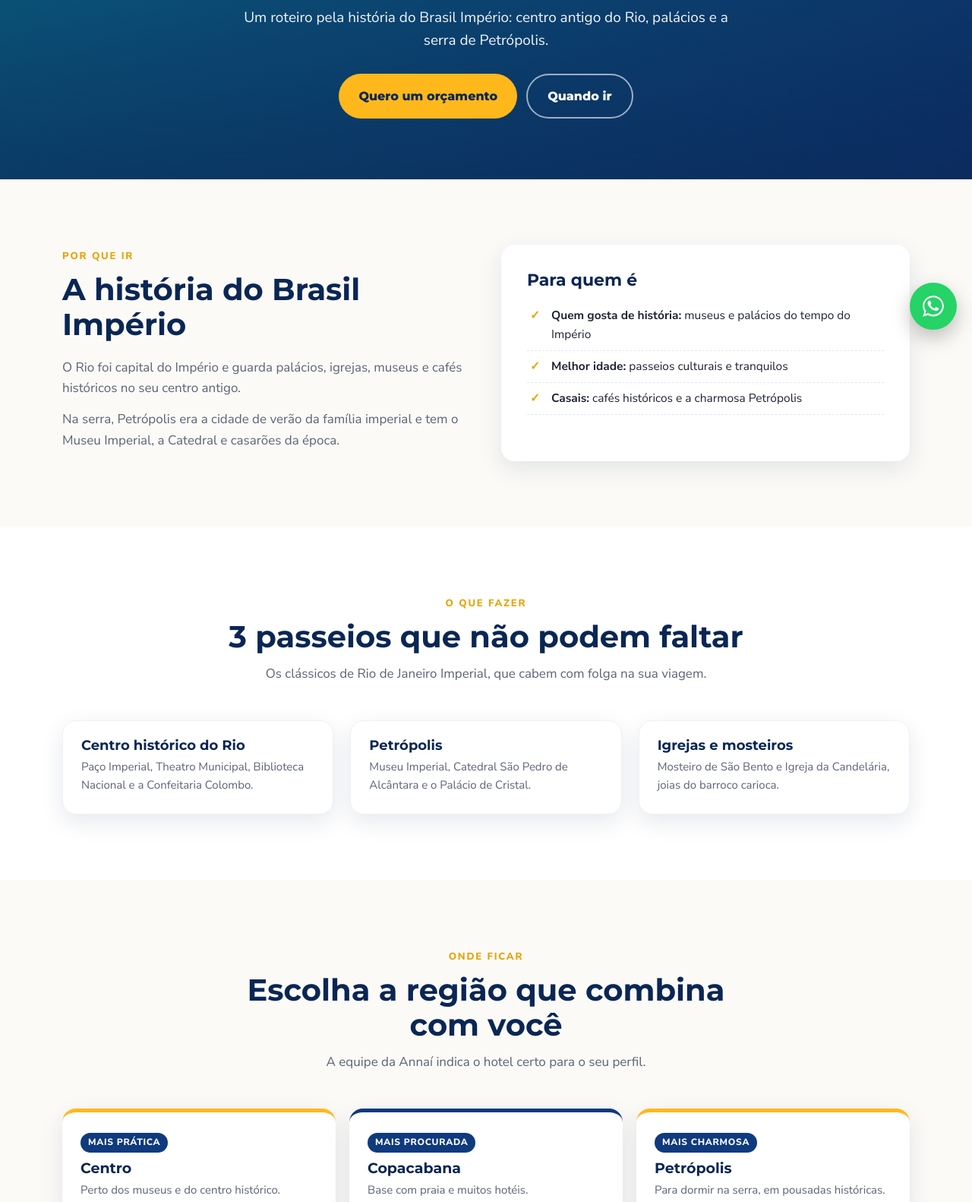
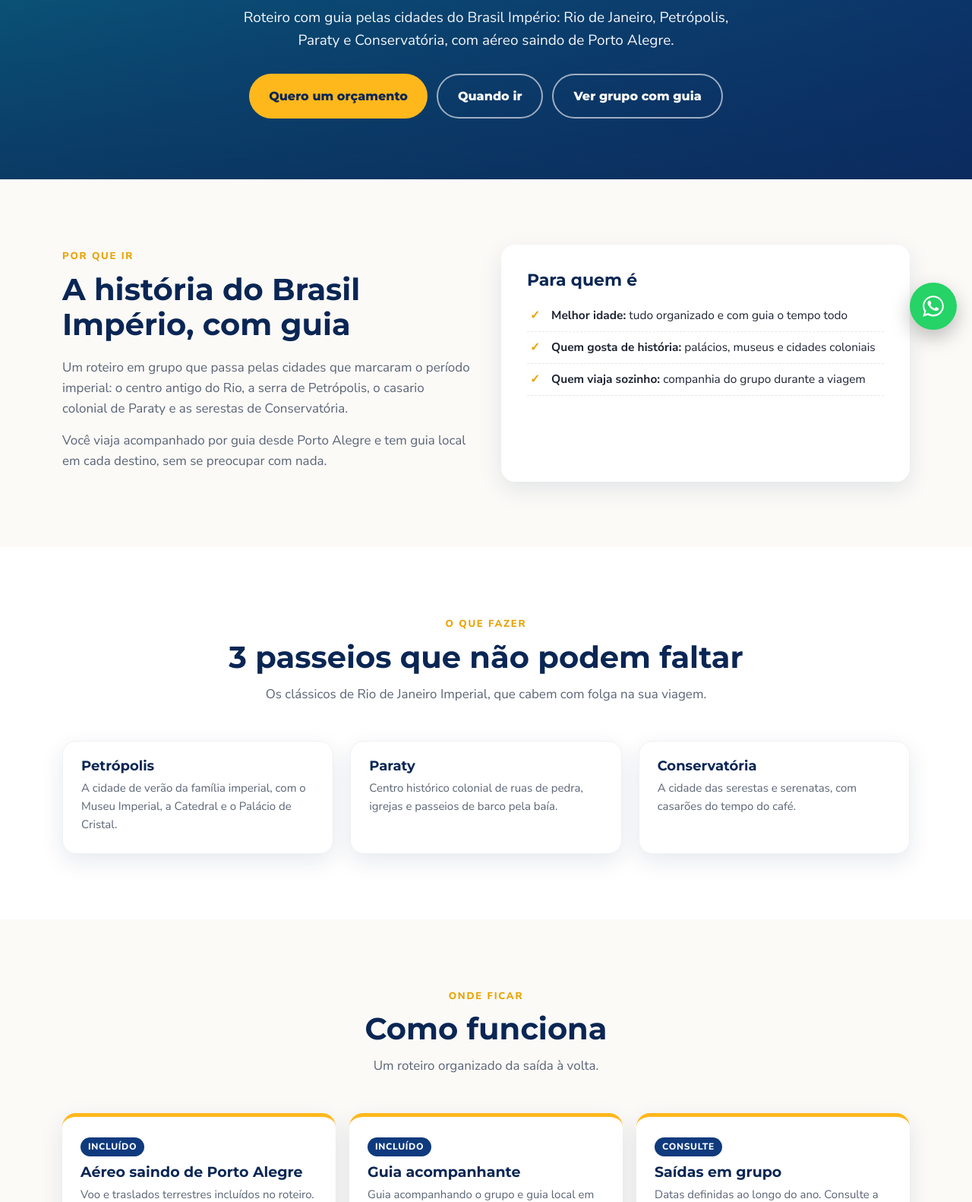
Before and after one commit to annaiturismo/site, a plain HTML site: page rio-imperial.html in a window 1280 px wide. Shown: the part 346-1928 px from the top of the page at 76% size. Drawn offline with Linux system fonts and the light colour scheme.

Commit message:
Rio de Janeiro Imperial como roteiro em grupo com guia (Andes)
Co-Authored-By: Claude Opus 5.5 <noreply@anthropic.com>
Claude-Session: https://claude.ai/code/session_01FDuZz8JTniBtmWeRauMztE

```diff
--- a/rio-imperial.html
+++ b/rio-imperial.html
@@ -2,7 +2,7 @@
 <html lang="pt-BR"><head>
 <meta charset="utf-8"><meta name="viewport" content="width=device-width,initial-scale=1">
 <title>Rio de Janeiro Imperial: o que fazer, onde ficar e quando ir | Annaí Turismo</title>
-<meta name="description" content="Um roteiro pela história do Brasil Império: centro antigo do Rio, palácios e a serra de Petrópolis. Guia da Annaí Turismo com passeios, onde ficar e melhor época, com saída de Porto Alegre.">
+<meta name="description" content="Roteiro com guia pelas cidades do Brasil Império: Rio de Janeiro, Petrópolis, Paraty e Conservatória, com aéreo saindo de Porto Alegre. Guia da Annaí Turismo com passeios, onde ficar e melhor época, com saída de Porto Alegre.">
 <link rel="icon" href="img/selo.png">
 <link rel="preconnect" href="https://fonts.googleapis.com">
 <link href="https://fonts.googleapis.com/css2?family=Montserrat:wght@700;800&amp;family=Nunito+Sans:ital,wght@0,400;0,700;0,800;1,400&amp;display=swap" rel="stylesheet">
@@ -26,27 +26,28 @@
 <main>
 <div class="capa-dest" style="--foto:url('img/rio-imperial-capa.jpg')"><div class="wrap">
   <a class="voltar" href="destinos.html#historia">← Guia de destinos</a>
-  <span class="etiqueta">História e cultura · Rio de Janeiro</span>
+  <span class="etiqueta">História e cultura · Roteiro com guia</span>
   <h1>Rio de Janeiro Imperial</h1>
-  <p>Um roteiro pela história do Brasil Império: centro antigo do Rio, palácios e a serra de Petrópolis.</p>
+  <p>Roteiro com guia pelas cidades do Brasil Império: Rio de Janeiro, Petrópolis, Paraty e Conservatória, com aéreo saindo de Porto Alegre.</p>
   <div class="acoes-capa">
     <a class="btn btn-ouro" href="#orcamento">Quero um orçamento</a>
     <a class="btn btn-linha" href="#quando">Quando ir</a>
+    <a class="btn btn-linha" href="https://annaiturismo.gruposcomguia.com.br" target="_blank" rel="noopener">Ver grupo com guia</a>
   </div>
 </div></div>
 
 <section><div class="wrap dois porque">
   <div>
-    <div class="titulo" style="text-align:left;margin:0 0 20px"><small>Por que ir</small><h2>A história do Brasil Império</h2></div>
-    <p>O Rio foi capital do Império e guarda palácios, igrejas, museus e cafés históricos no seu centro antigo.</p>
-    <p>Na serra, Petrópolis era a cidade de verão da família imperial e tem o Museu Imperial, a Catedral e casarões da época.</p>
+    <div class="titulo" style="text-align:left;margin:0 0 20px"><small>Por que ir</small><h2>A história do Brasil Império, com guia</h2></div>
+    <p>Um roteiro em grupo que passa pelas cidades que marcaram o período imperial: o centro antigo do Rio, a serra de Petrópolis, o casario colonial de Paraty e as serestas de Conservatória.</p>
+    <p>Você viaja acompanhado por guia desde Porto Alegre e tem guia local em cada destino, sem se preocupar com nada.</p>
   </div>
   <div class="caixa">
     <h3>Para quem é</h3>
     <ul class="lista">
-      <li><b>Quem gosta de história:</b> museus e palácios do tempo do Império</li>
-      <li><b>Melhor idade:</b> passeios culturais e tranquilos</li>
-      <li><b>Casais:</b> cafés históricos e a charmosa Petrópolis</li>
+      <li><b>Melhor idade:</b> tudo organizado e com guia o tempo todo</li>
+      <li><b>Quem gosta de história:</b> palácios, museus e cidades coloniais</li>
+      <li><b>Quem viaja sozinho:</b> companhia do grupo durante a viagem</li>
     </ul>
   </div>
 </div></section>
@@ -54,18 +55,18 @@
 <section style="background:#fff"><div class="wrap">
   <div class="titulo"><small>O que fazer</small><h2>3 passeios que não podem faltar</h2><p>Os clássicos de Rio de Janeiro Imperial, que cabem com folga na sua viagem.</p></div>
   <div class="passeios tres">
-    <div class="passeio"><img class="foto" src="img/rio-imperial-1.jpg" alt="" loading="lazy" onerror="this.remove()"><div class="txt"><h3>Centro histórico do Rio</h3><p>Paço Imperial, Theatro Municipal, Biblioteca Nacional e a Confeitaria Colombo.</p></div></div>
-    <div class="passeio"><img class="foto" src="img/rio-imperial-2.jpg" alt="" loading="lazy" onerror="this.remove()"><div class="txt"><h3>Petrópolis</h3><p>Museu Imperial, Catedral São Pedro de Alcântara e o Palácio de Cristal.</p></div></div>
-    <div class="passeio"><img class="foto" src="img/rio-imperial-3.jpg" alt="" loading="lazy" onerror="this.remove()"><div class="txt"><h3>Igrejas e mosteiros</h3><p>Mosteiro de São Bento e Igreja da Candelária, joias do barroco carioca.</p></div></div>
+    <div class="passeio"><img class="foto" src="img/rio-imperial-1.jpg" alt="" loading="lazy" onerror="this.remove()"><div class="txt"><h3>Petrópolis</h3><p>A cidade de verão da família imperial, com o Museu Imperial, a Catedral e o Palácio de Cristal.</p></div></div>
+    <div class="passeio"><img class="foto" src="img/rio-imperial-2.jpg" alt="" loading="lazy" onerror="this.remove()"><div class="txt"><h3>Paraty</h3><p>Centro histórico colonial de ruas de pedra, igrejas e passeios de barco pela baía.</p></div></div>
+    <div class="passeio"><img class="foto" src="img/rio-imperial-3.jpg" alt="" loading="lazy" onerror="this.remove()"><div class="txt"><h3>Conservatória</h3><p>A cidade das serestas e serenatas, com casarões do tempo do café.</p></div></div>
   </div>
 </div></section>
 
 <section><div class="wrap">
-  <div class="titulo"><small>Onde ficar</small><h2>Escolha a região que combina com você</h2><p>A equipe da Annaí indica o hotel certo para o seu perfil.</p></div>
+  <div class="titulo"><small>Onde ficar</small><h2>Como funciona</h2><p>Um roteiro organizado da saída à volta.</p></div>
   <div class="regioes">
-    <div class="regiao-c"><span class="selo-r">Mais prática</span><h3>Centro</h3><p>Perto dos museus e do centro histórico.</p></div>
-    <div class="regiao-c destaque-r"><span class="selo-r">Mais procurada</span><h3>Copacabana</h3><p>Base com praia e muitos hotéis.</p></div>
-    <div class="regiao-c"><span class="selo-r">Mais charmosa</span><h3>Petrópolis</h3><p>Para dormir na serra, em pousadas históricas.</p></div>
+    <div class="regiao-c"><span class="selo-r">Incluído</span><h3>Aéreo saindo de Porto Alegre</h3><p>Voo e traslados terrestres incluídos no roteiro.</p></div>
+    <div class="regiao-c"><span class="selo-r">Incluído</span><h3>Guia acompanhante</h3><p>Guia acompanhando o grupo e guia local em cada destino.</p></div>
+    <div class="regiao-c"><span class="selo-r">Consulte</span><h3>Saídas em grupo</h3><p>Datas definidas ao longo do ano. Consulte a próxima saída.</p></div>
   </div>
   <div class="hoteis hoteis-cta">
     <h3>⭐ Hotéis que a Annaí indica</h3>
@@ -78,8 +79,8 @@
   <div class="titulo"><small>Quando ir</small><h2>Planeje sua viagem</h2></div>
   <div class="infos">
     <div><span>☀️</span><b>Melhor época</b><p>O ano todo</p></div>
-    <div><span>🗓️</span><b>Quanto tempo</b><p>4 a 5 noites</p></div>
-    <div><span>✈️</span><b>Saindo de Porto Alegre</b><p>Voo direto</p></div>
+    <div><span>🗓️</span><b>Quanto tempo</b><p>10 dias</p></div>
+    <div><span>✈️</span><b>Saindo de Porto Alegre</b><p>Aéreo incluído no roteiro</p></div>
   </div>
   <div class="meses">
     <div class="mes alta"><b>Jan</b><span>Alta</span></div>
```
Also changed, not shown: destinos.html (+3 -3 lines), 1 other file.
